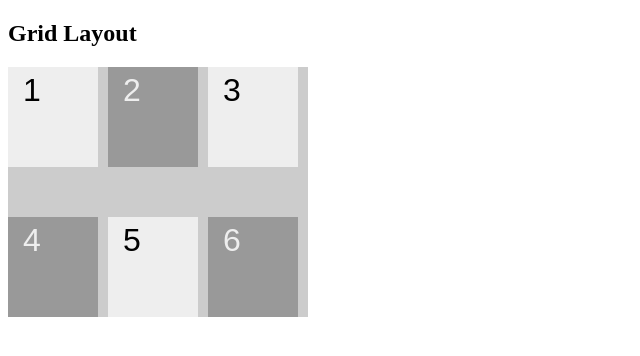
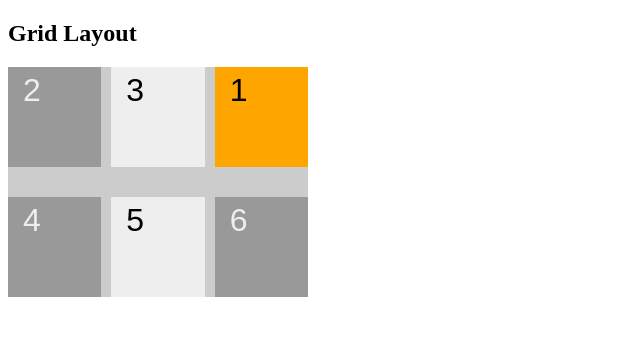
Before and after one commit to joaovgsilva/udemy-webdesign, a plain HTML site: page 41_gridLayout.html in a window 1280 px wide. Shown: the whole page, without its empty margins (0-640 px from the left). Drawn offline with Linux system fonts and the light colour scheme.

Commit message:
finished-position-gridItem

```diff
--- a/41_gridLayout.html
+++ b/41_gridLayout.html
@@ -32,14 +32,27 @@
             /* GRID */
             .gridContainer{
                 display: grid;
-                grid-template-columns: 90px 90px 90px;
-            /*  grid-template-rows: 100px 100px;
-                    ou podemos usar da seguinte maneira: */
-                grid-template-rows: repeat(2, 100px);
-            /*  grid-row-gap: 50px;
+
+                grid-template-rows: 100px 100px;
+                grid-template-columns: repeat(3, 1fr); /* unidade de medida "fr" = pega todo espaço que excede e distribuí entre os elementos de uma forma uniforme
+
+                grid-row-gap: 50px;
                 grid-column-gap: 10px;
-            /*  "grid-row-gap", "grid-column-gap" e/ou "grid-gap" = espaço entre os elementos */
-                grid-gap: 50px 10px; /* grid-gap: valor.linha valor.coluna; */
+                ou */
+                grid-gap: 30px 10px; /* grid-gap: valor.linha valor.coluna; | "grid-row-gap", "grid-column-gap" e/ou "grid-gap" = espaço entre os elementos */
+            }
+
+            .gridItem:nth-child(1){
+                background: orange;
+
+                /* posicionando gridItens:
+                grid-row-start: 1;
+                grid-row-end: 2;
+                grid-column-start: 3;
+                grid-column-end: 4;
+                ou */
+                grid-row: 1 / 2;
+                grid-column: 3 / 4;
             }
         </style>
     </head>
```
